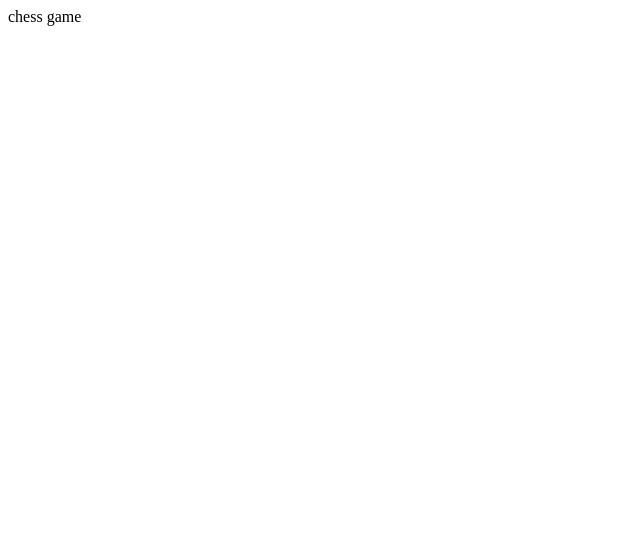
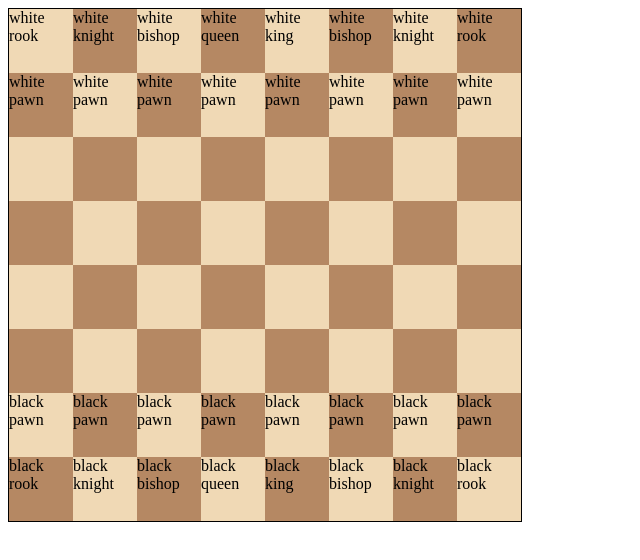
Before and after one commit to deonog/chessgame-js, a website: page index.html in a window 1280 px wide. Shown: the whole page, without its empty margins (0-640 px from the left). Drawn offline with Linux system fonts and the light colour scheme.

Commit message:
Add chess board rendering and piece movement functionality
- Updated index.html to include a div for the chess board and linked the stylesheet.
- Enhanced script.js to create and render the chess board, implement piece movement, and handle user interactions.
- Added style.css for chess board styling and hover effects.

```diff
--- a/index.html
+++ b/index.html
@@ -4,9 +4,10 @@
     <meta charset="UTF-8" />
     <meta name="viewport" content="width=device-width, initial-scale=1.0" />
     <title>Document</title>
+    <link rel="stylesheet" href="style.css" />
   </head>
   <body>
-    chess game
+    <div id="chess-board"></div>
     <script src="script.js"></script>
   </body>
 </html>
--- a/script.js
+++ b/script.js
@@ -1,12 +1,65 @@
+const board = document.getElementById('chess-board');
+let squareElements = [];
 const BACK_RANK = ['rook', 'knight', 'bishop', 'queen', 'king', 'bishop', 'knight', 'rook'];
+const squares = createInitialBoard();
+let selectedFrom = null;
+let selectedTo = null;
 
 function createInitialBoard() {
   const squares = Array(64).fill(null);
 
   for (let col = 0; col < 8; col++) {
     squares[col] = { type: BACK_RANK[col], color: 'white' };
-    console.log(squares[col]);
+    squares[8 + col] = { type: 'pawn', color: 'white' };
+    squares[48 + col] = { type: 'pawn', color: 'black' };
+    squares[56 + col] = { type: BACK_RANK[col], color: 'black' };
+  }
+
+  return squares;
+}
+
+function drawBoard() {
+  for (let i = 0; i < 64; i++) {
+    const square = document.createElement('div');
+    const row = Math.floor(i / 8);
+    const col = i % 8;
+    square.classList.add((row + col) % 2 === 1 ? 'dark' : 'light');
+    square.dataset.index = i; // useful later for clicks
+    board.appendChild(square);
+    squareElements.push(square); // same order as squares[i]
   }
 }
 
-createInitialBoard();
+function renderCanvas() {
+  for (let i = 0; i < 64; i++) {
+    const piece = squares[i];
+    squareElements[i].textContent = piece === null ? '' : piece.color + ' ' + piece.type;
+  }
+}
+
+function movePiece(square) {
+  const ind = parseInt(square.dataset.index);
+
+  if (selectedFrom === null) {
+    if (squares[ind] === null) return;
+    selectedFrom = ind;
+  } else {
+    selectedTo = ind;
+    makeMove();
+    selectedFrom = null;
+    selectedTo = null;
+  }
+}
+
+function makeMove() {
+  squares[selectedTo] = squares[selectedFrom];
+  squares[selectedFrom] = null;
+  renderCanvas();
+}
+
+drawBoard();
+renderCanvas();
+
+squareElements.forEach((square) => {
+  square.addEventListener('click', () => movePiece(square));
+});
--- /dev/null
+++ b/style.css
@@ -0,0 +1,25 @@
+#chess-board {
+  display: grid;
+  grid-template-columns: repeat(8, 64px);
+  grid-template-rows: repeat(8, 64px);
+  width: 512px;
+  border: 1px solid #000000;
+}
+
+#chess-board div {
+  cursor: pointer;
+
+  &:hover {
+    border: 1px solid blue;
+  }
+}
+
+.dark {
+  background: #b58863;
+  color: #000;
+}
+
+.light {
+  background: #f0d9b5;
+  color: #000;
+}
```
